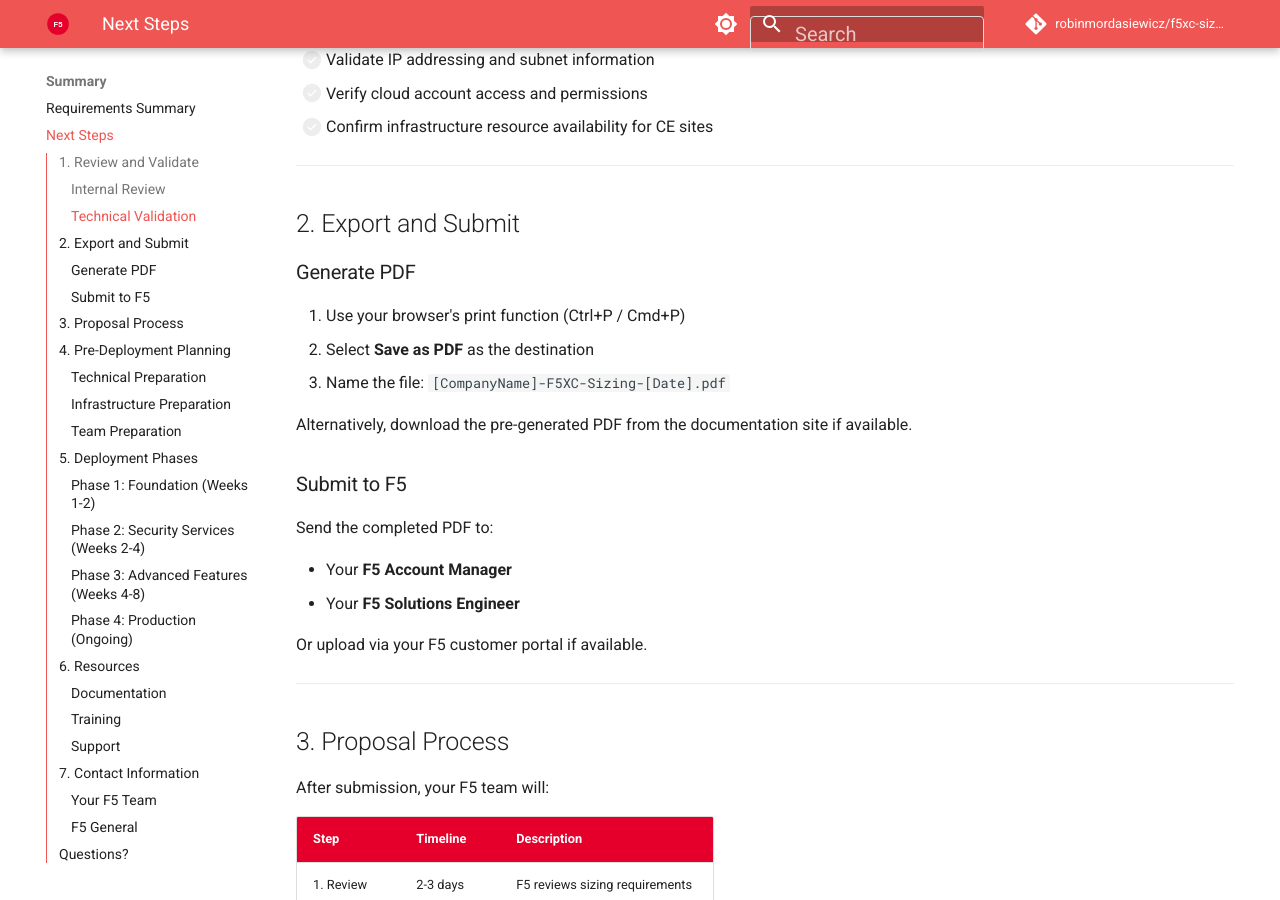
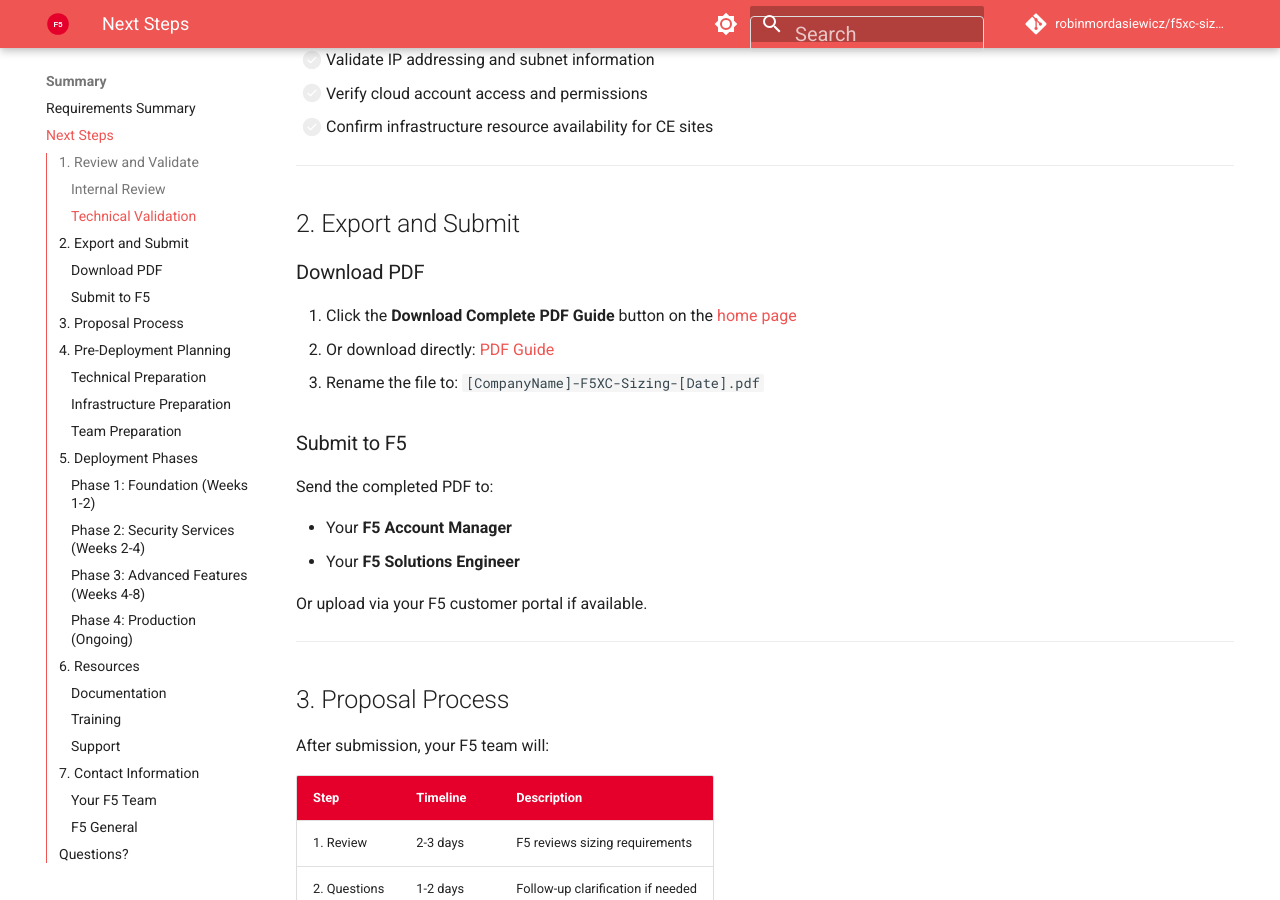
Before and after one commit to robinmordasiewicz/f5xc-sizing, an MkDocs documentation site: the page built from docs/summary/next-steps.md, in a window 1280 px wide and 900 px high, scrolled down 607 px. Built offline with MkDocs 1.6.1 and Material for MkDocs 9.7.7, drawn with Linux system fonts in a browser that asks for light colours; comment, search, counter and statistics services are not loaded.

Commit message:
Enable PDF export and add download link
- Add ENABLE_PDF_EXPORT=1 env var to Docker build commands
- Add PDF download button to home page
- Update documentation to reference PDF download

Co-Authored-By: Claude Opus 4.5 <noreply@anthropic.com>

```diff
--- a/docs/summary/next-steps.md
+++ b/docs/summary/next-steps.md
@@ -24,13 +24,11 @@ After completing this sizing guide, follow these steps to proceed with your F5 D
 
 ## 2. Export and Submit
 
-### Generate PDF
+### Download PDF
 
-1. Use your browser's print function (Ctrl+P / Cmd+P)
-2. Select **Save as PDF** as the destination
-3. Name the file: `[CompanyName]-F5XC-Sizing-[Date].pdf`
-
-Alternatively, download the pre-generated PDF from the documentation site if available.
+1. Click the **Download Complete PDF Guide** button on the [home page](../index.md)
+2. Or download directly: [PDF Guide](../pdf/document.pdf)
+3. Rename the file to: `[CompanyName]-F5XC-Sizing-[Date].pdf`
 
 ### Submit to F5
 
```
Also changed, not shown: docs/index.md (+5 -3 lines), 1 other file.
